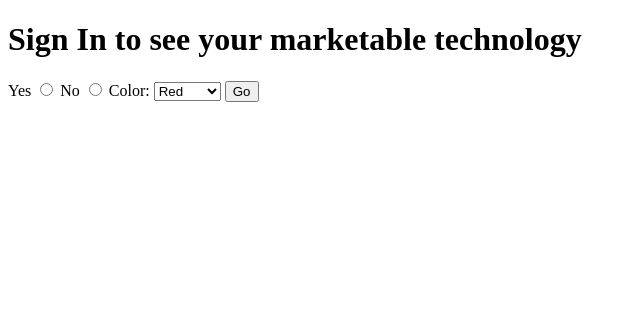
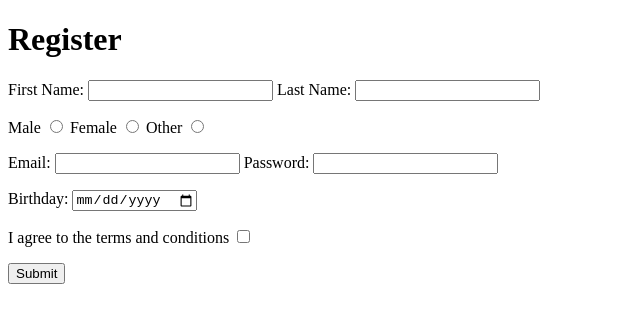
Before and after one commit to stako91/Udemy_Practice, a plain HTML site: page firstPage.html in a window 1280 px wide. Shown: the whole page, without its empty margins (0-640 px from the left). Drawn offline with Linux system fonts and the light colour scheme.

Commit message:
Add Self Excersize

```diff
--- a/firstPage.html
+++ b/firstPage.html
@@ -7,15 +7,17 @@
 </head>
 <body>
 
-<h1>Sign In to see your marketable technology</h1>
+<!-- <h1>Sign In to see your marketable technology</h1>
 
-<!-- <form action="/login" method="POST">
+<form action="/login" method="POST">
     <label for="username">Username:</label>
     <input id="username" type="email" placeholder="email" required>
     <label for="password">Password:</label>
     <input id="password" type="password" placeholder="password" required>
     <input type="submit">
 </form> -->
+
+<!-- <h1>Do you want to eat a slice of cake?</h1>
 <form>
     <label for="yes">Yes</label>
     <input name="cognitiveChoice" id="yes" type="radio" value="yes">
@@ -31,6 +33,44 @@
     </select>
 
     <button>Go</button>
+</form> -->
+
+<h1>Register</h1>
+
+<form>
+    <label for="firstName">First Name:</label>
+    <input type="text" name="firstName" id="firstName" required>
+
+    <label for="lastName">Last Name:</label>
+    <input type="text" name="lastName" id="lastName" required>
+    <p>
+        <label for="gender">Male</label>
+        <input type="radio" name="gender" id="male">
+
+        <label for="gender">Female</label>
+        <input type="radio" name="gender" id="female">
+
+        <label for="gender">Other</label>
+        <input type="radio" name="gender" id="other">
+    </p>
+    <p>
+        <label for="email">Email:</label>
+        <input type="email" name="email" id="email" required>
+
+        <label for="password">Password:</label>
+        <input type="password" name="password" id="password" pattern=".{5,10}" required>
+    </p>
+    <p>
+        <label for="birthday">Birthday:</label>
+        <input type="date" name="birthday" id="birthday">
+    </p>
+    <p>
+        <label for="agreeConditions">I agree to the terms and conditions</label>
+        <input type="checkbox" name="agreeConditions" id="agreeConditions">
+    </p>
+
+
+    <button>Submit</button>
 </form>
 
 </body>
```
